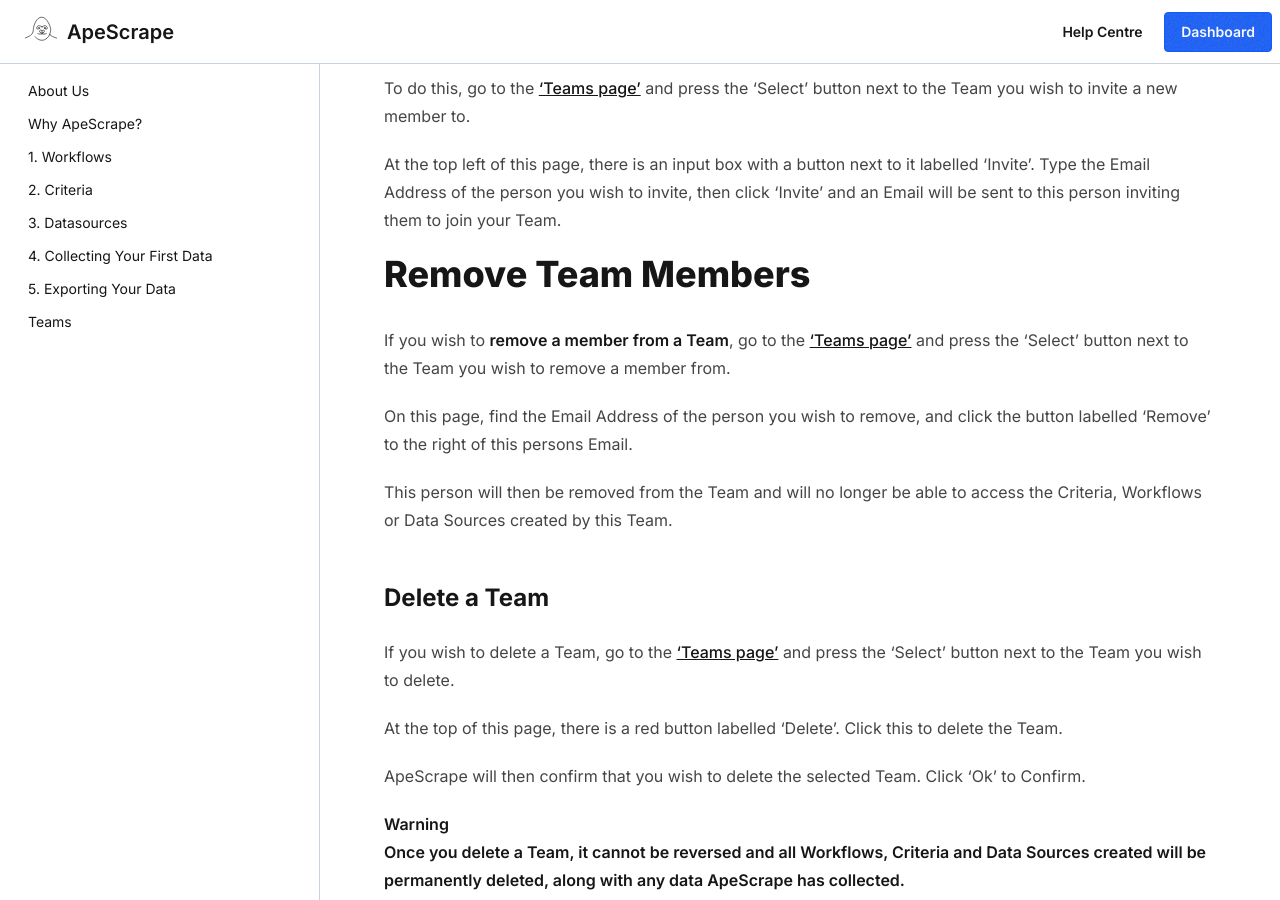
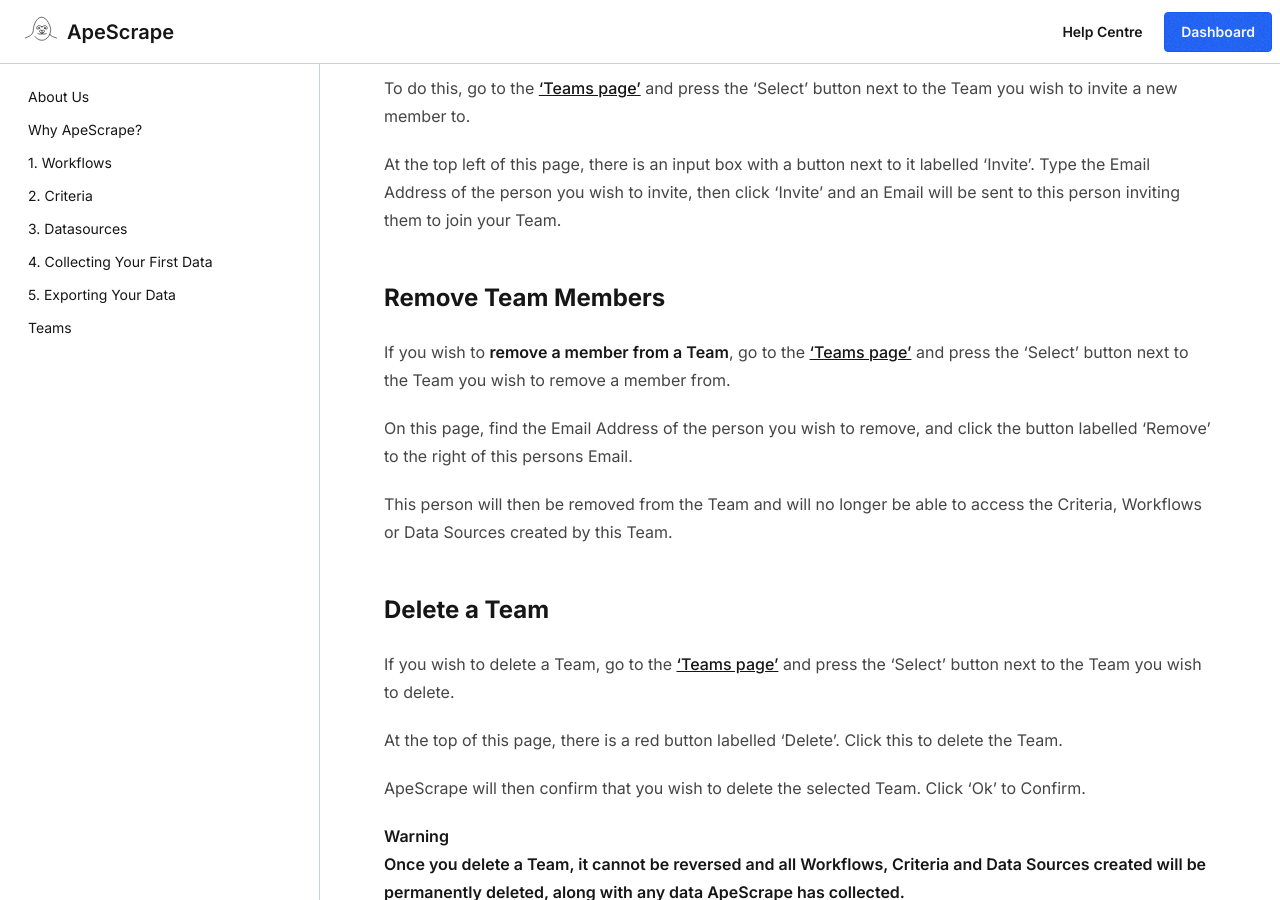
Before and after one commit to 5-quid-coders/apescrape-site, a Jekyll site: the page built from _help/8teams.md, in a window 1280 px wide and 900 px high, scrolled down 926 px. Built offline with Jekyll 4.4.1, drawn with Linux system fonts in a browser that asks for light colours.

Commit message:
minor visual changes

```diff
--- a/_help/8teams.md
+++ b/_help/8teams.md
@@ -29,7 +29,7 @@
 
 At the top left of this page, there is an input box with a button next to it labelled 'Invite'. Type the Email Address of the person you wish to invite, then click 'Invite' and an Email will be sent to this person inviting them to join your Team.
 
-# Remove Team Members
+## Remove Team Members
 If you wish to **remove a member from a Team**, go to the ['Teams page'](https://dashboard.apescrape.com/teams/) and press the 'Select' button next to the Team you wish to remove a member from.
 
 On this page, find the Email Address of the person you wish to remove, and click the button labelled 'Remove' to the right of this persons Email.
```
Also changed, not shown: _help/3workflows.md (+1 -1 lines).
